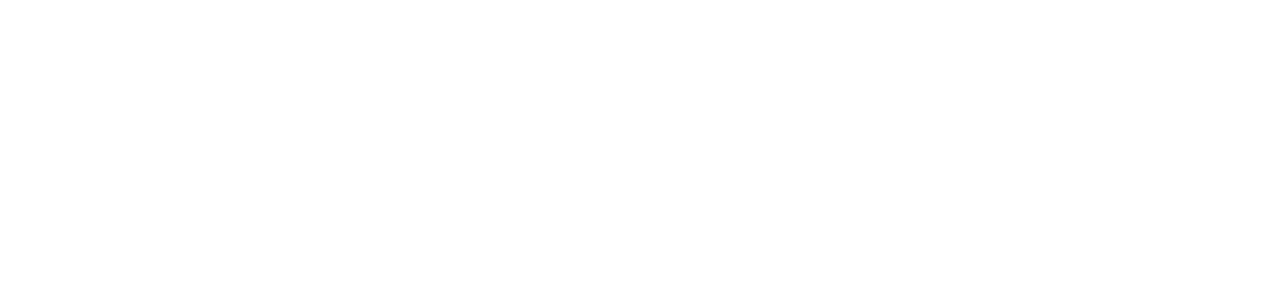
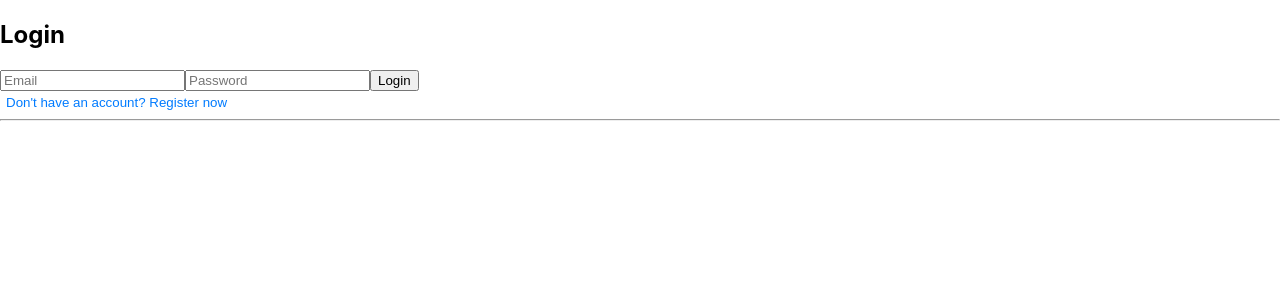
Before and after one commit to 6510685016/CN332-Solar, a React (Create React App) app in the folder myapp/frontend/: page / in a window 1280 px wide. Before the commit this address had no page. Shown: the top 300 px of the page. Built offline with nearby package versions, Linux system fonts and the light colour scheme.

Commit message:
change url

```diff
--- a/myapp/frontend/src/App.js
+++ b/myapp/frontend/src/App.js
@@ -11,8 +11,8 @@
     <GoogleOAuthProvider clientId="182120910680-1a9e8dulevbqou4n8fnjlep8ht2lq71l.apps.googleusercontent.com">
     <Router>
       <Routes>
-        <Route path="/login" element={<LoginPage />} />
-        <Route path="/register" element={<RegisterPage />} />
+        <Route path="/" element={<LoginPage />}/>
+        <Route path="/register" element={<RegisterPage />}/>
       </Routes>
     </Router>
     </GoogleOAuthProvider>
--- a/myapp/frontend/src/components/RegisterPage.js
+++ b/myapp/frontend/src/components/RegisterPage.js
@@ -14,7 +14,7 @@
     e.preventDefault();
     try {
       await axios.post('http://localhost:5000/auth/register', { name, email, password });
-      navigate("/login"); // หลังจากลงทะเบียนสำเร็จให้ไปหน้า login
+      navigate("/"); // หลังจากลงทะเบียนสำเร็จให้ไปหน้า login
     } catch (error) {
       setErrorMessage(error.response.data.msg || "Registration failed");
     }
@@ -64,7 +64,7 @@
           </button>
         </form>
         <div style={{ marginTop: "10px", textAlign: "center" }}>
-          <button onClick={() => navigate("/login")} style={{ backgroundColor: "transparent", border: "none", color: "#007bff", cursor: "pointer" }}>
+          <button onClick={() => navigate("/")} style={{ backgroundColor: "transparent", border: "none", color: "#007bff", cursor: "pointer" }}>
             Already have an account? Login
           </button>
         </div>
```
